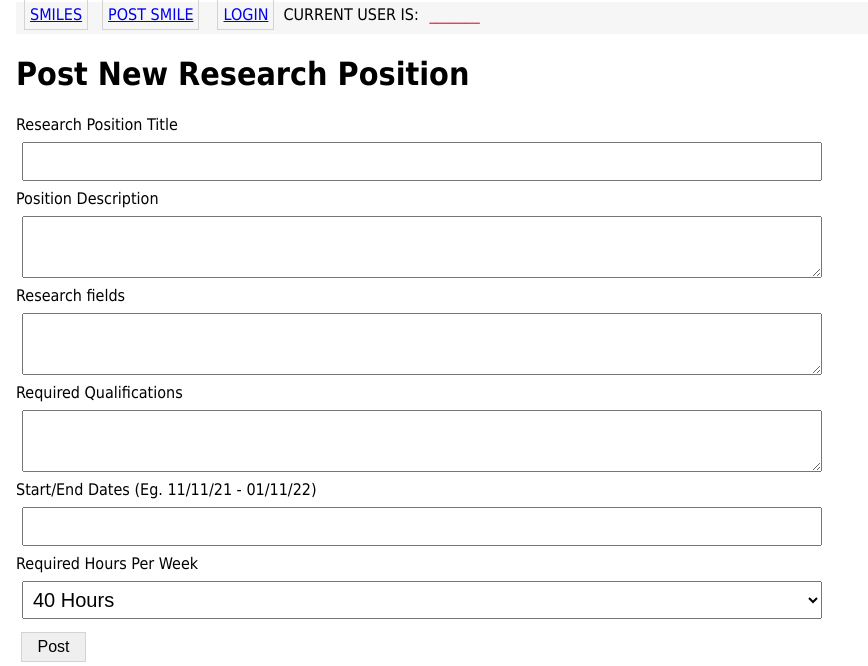
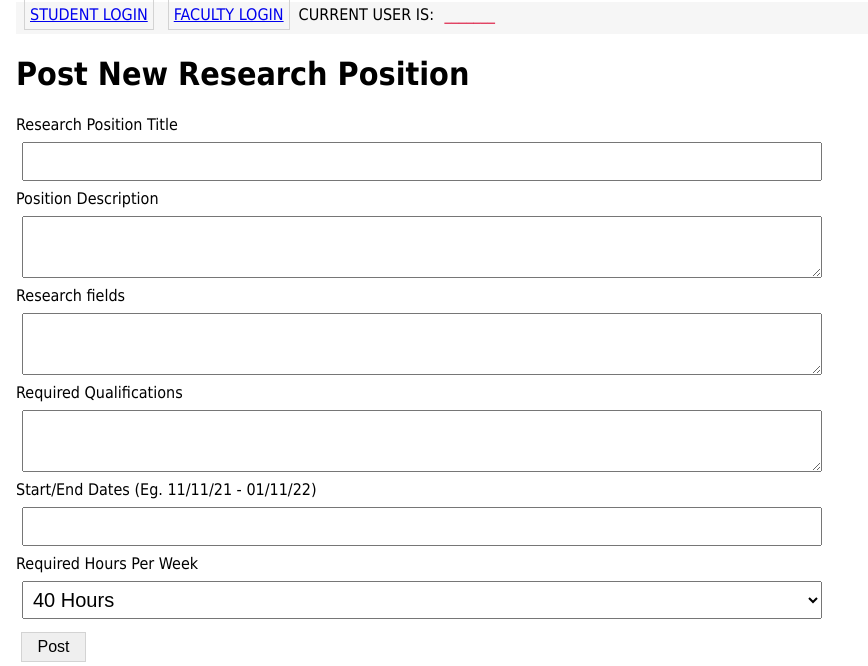
Before and after one commit to Louis-Kha/WSU-CptS322-TermProject-TeamLAMA, a Flask app: page /postposition in a window 1280 px wide. Shown: the top 666 px of the page, without its empty margins (0-868 px from the left). Run offline with Flask 2, Linux system fonts and the light colour scheme; data comes from the database, SQL or seed files in the repository; some libraries are stand-ins or nearby versions.

Commit message:
Base html edited to have appropriate buttons

```diff
--- a/app/View/templates/base.html
+++ b/app/View/templates/base.html
@@ -1,12 +1,11 @@
 <html>
     <head>
        {% if title %}
-          <title>{{ title }} - SearchApp </title>
+          <title>{{ title }} - ResearchApp </title>
        {% else %}
-          <title> Welcome to SearchApp Portal! </title>
+          <title> Welcome to ResearchApp! </title>
        {% endif %}
        <link rel="stylesheet" href="{{ url_for('static', filename='css/main.css') }}">
-       <!--TODO: (milestone 3)  Include `moment` library -->
        {{ moment.include_moment() }}
     </head>
 
@@ -14,22 +13,14 @@
         <div class ="nav-container">
         <table>
             <tr>
-                <td><a href="{{ url_for('routes.index') }}" class = "button">Smiles</a></td>
-                <!-- TODO: (milestone 1) add the URL for the "Post Smile". DONE! -->
-                <td><a href="{{ url_for('routes.createpost') }}" class = "button">Post Smile</a></td>
-                <td><a href="" ltogged in, Login link should be displayed, otherwise Logout link should be displayed. -->
                 {% if current_user.is_anonymous %}
-                    <td><a href="{{ url_for('auth.login') }}" class = "button"> Login </a></td>
+                    <td><a href="{{ url_for('auth.login') }}" class = "button"> Student Login </a></td>
+                    <td><a href="{{ url_for('auth.FacultyLogin') }}" class = "button"> Faculty Login </a></td>
                     <td> Current user is: <span class="useritem">_______ </span> </td>
                 {% else %}
+                <td><a href="{{ url_for('routes.postposition') }}" class = "button">Post Position </a></td>
+                <td><a href="{{ url_for('routes.index') }}" class = "button">Main Page</a></td>
                 <td><a href="{{ url_for('auth.logout') }}" class = "button"> Logout </a></td>
-                <td><a href="{{ url_for('routes.index') }}" class = "button">Main Page</a></td>
-                <!-- TODO: (milestone 1) add the URL for the "Post Smile". -->
-                <td><a href="{{ url_for('routes.postposition') }}" class = "button">Post Position </a></td>
-                <!-- TODO: (milestone 3) add the "Login" or "Logout" link. If the user is logged in, Login link should be displayed, otherwise Logout link should be displayed. -->
-                <td><a href="" class = "button"> Login </a></td>
-                <td><a href="" class = "button"> Logout </a></td>
-                <!-- TODO: (milestone 3) Replace "_______" below with the username of the current user.-->
                 <td> Current user is: <span class="useritem">{{current_user.username}} </span> </td>
                 {% endif %}
             </tr>
```
